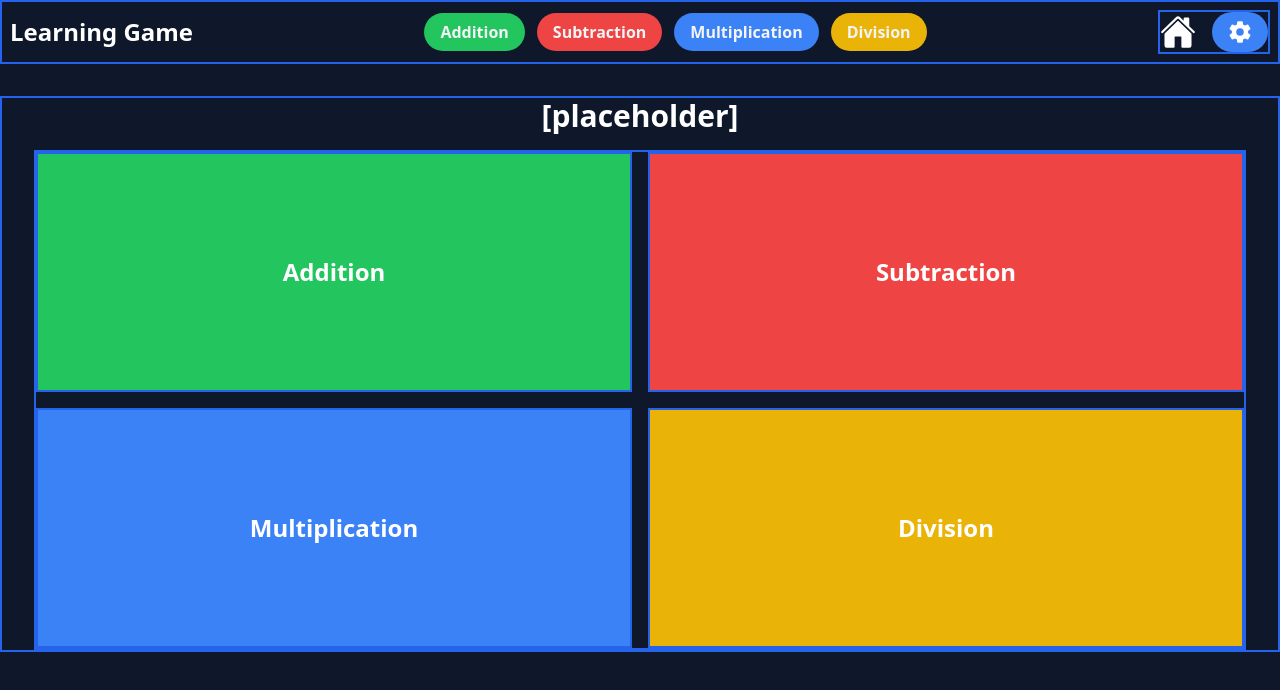
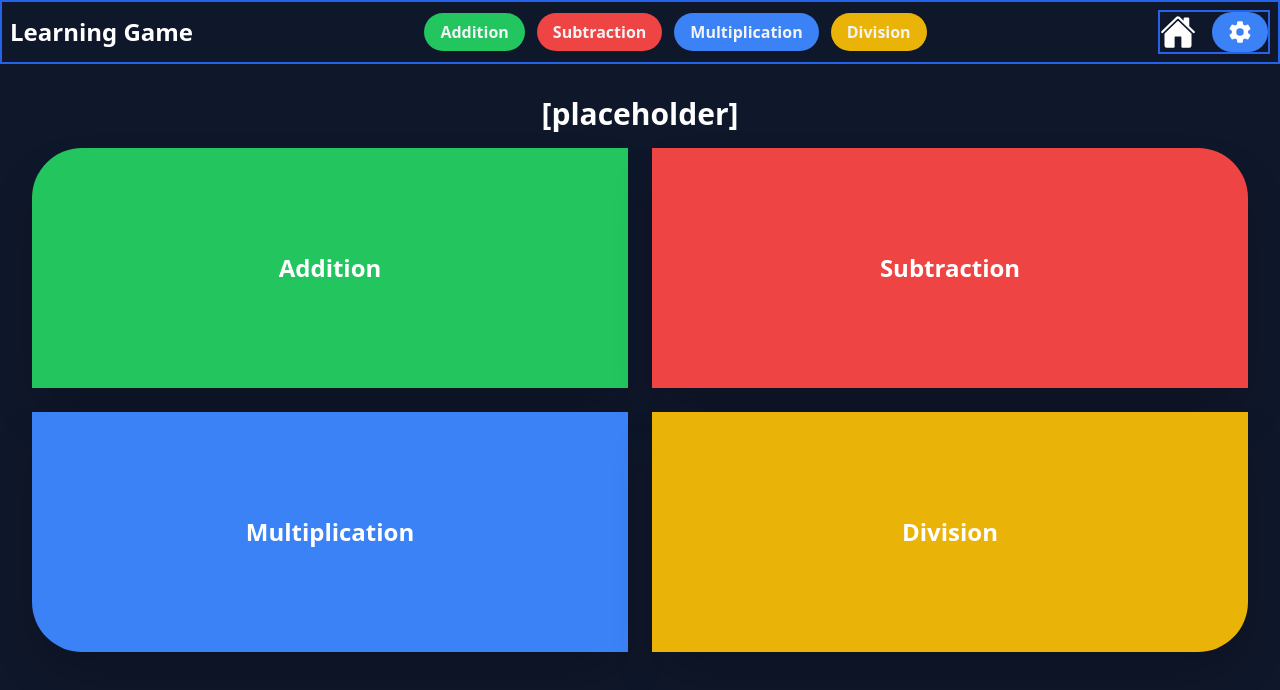
Before and after one commit to bartswierz/learning-game, a React (Vite) app: page / in a window 1280 px wide. Shown: the top 690 px of the page. Built offline with nearby package versions, Linux system fonts and the light colour scheme.

Commit message:
updated style of the four home link buttons

```diff
--- a/src/pages/Home.tsx
+++ b/src/pages/Home.tsx
@@ -4,22 +4,29 @@ import "../globals.css";
 // TODO
 export default function Home() {
   const homepageLinks = [
-    { link: "Addition", bgColor: "bg-green-500 hover:bg-green-600" },
-    { link: "Subtraction", bgColor: "bg-red-500 hover:bg-red-600" },
-    { link: "Multiplication", bgColor: "bg-blue-500 hover:bg-blue-600" },
-    { link: "Division", bgColor: "bg-yellow-500 hover:bg-yellow-600" },
+    {
+      link: "Addition",
+      listItemStyle: "bg-green-500 hover:bg-green-600 hover:shadow-red-500 rounded-tl-[50px]",
+      linkStyle: "rounded-tl-[50px]",
+    },
+    { link: "Subtraction", listItemStyle: "bg-red-500 hover:bg-red-600 rounded-tr-[50px]", linkStyle: "rounded-tr-[50px]" },
+    { link: "Multiplication", listItemStyle: "bg-blue-500 hover:bg-blue-600 rounded-bl-[50px]", linkStyle: "rounded-bl-[50px]" },
+    { link: "Division", listItemStyle: "bg-yellow-500 hover:bg-yellow-600 rounded-br-[50px]", linkStyle: "rounded-br-[50px]" },
   ];
 
   return (
-    <div className="container b mt-8 mb-12">
+    <div className="container mt-8 pb-12">
       <h1 className="text-3xl font-bold text-center mb-4">[placeholder]</h1>
-      <ul className="b grid grid-cols-1 md:grid-cols-2 gap-4">
-        {homepageLinks.map(({ link, bgColor }) => {
+      <ul className="grid grid-cols-1 md:grid-cols-2 gap-6">
+        {homepageLinks.map(({ link, listItemStyle, linkStyle }) => {
           return (
-            <li key={link} className={`b flex items-center justify-center h-fullX ${bgColor} h-[20vh] md:h-[30vh] min-h-[100px]`}>
+            <li
+              key={link}
+              className={`flex items-center justify-center h-fullX h-[20vh] md:h-[30vh] min-h-[100px] transition-all duration-300 ${listItemStyle}`}
+            >
               <Link
                 to={`/${link.toLowerCase()}`}
-                className="flex justify-center items-center w-full h-full font-bold text-2xl"
+                className={`flex justify-center items-center w-full h-full font-bold text-2xl transition-all duration-300 shadow-2xl ${linkStyle}`}
                 data-tooltip-target="tooltip-default"
               >
                 {link}
```
